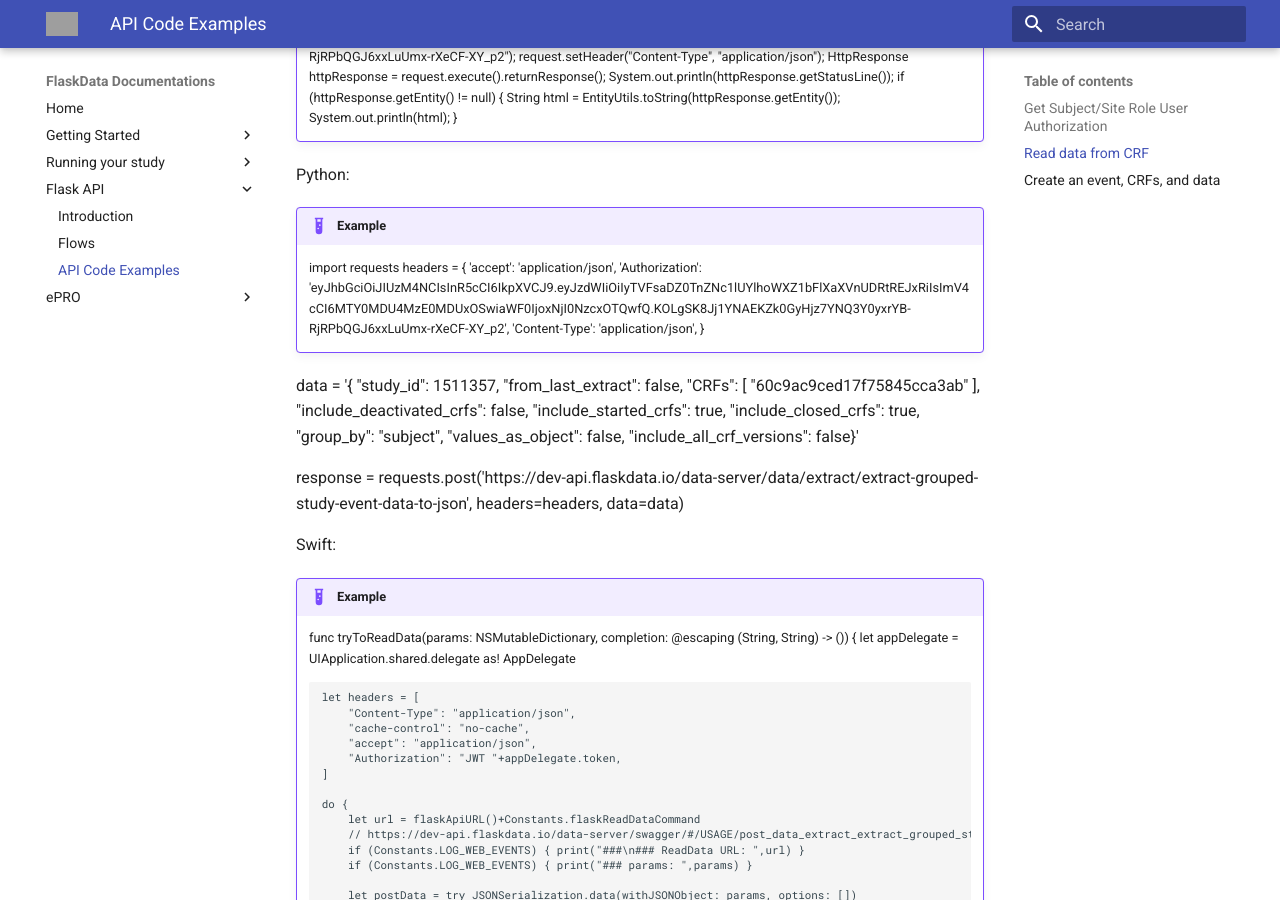
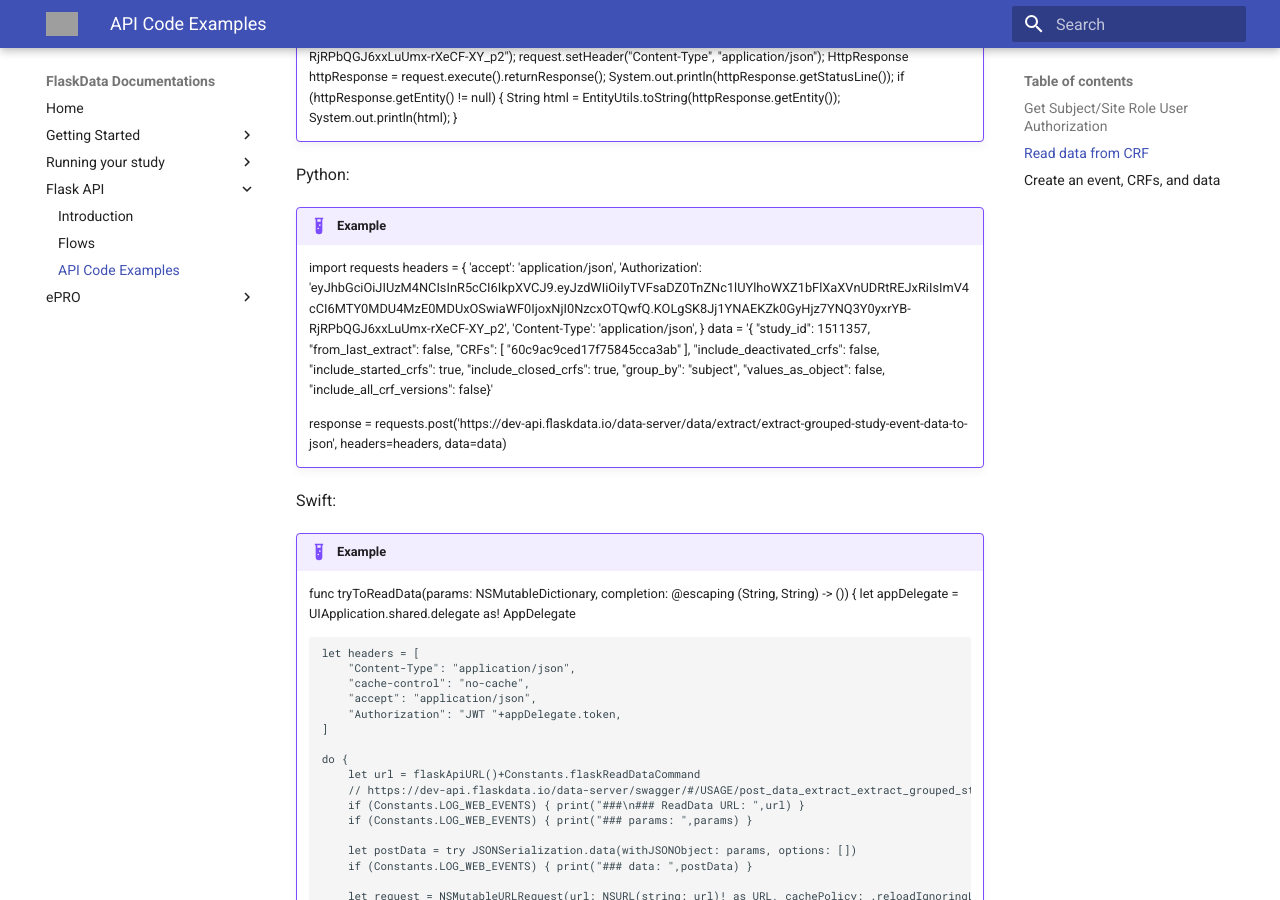
Before and after one commit to onlyjazz/flask-docs, an MkDocs documentation site: the page built from docs/api_code_examples.md, in a window 1280 px wide and 900 px high, scrolled down 2299 px. Built offline with MkDocs 1.6.1 and Material for MkDocs 9.7.7, drawn with Linux system fonts in a browser that asks for light colours; grey boxes are pictures that could not be loaded.

Commit message:
formatting

```diff
--- a/docs/api_code_examples.md
+++ b/docs/api_code_examples.md
@@ -147,10 +147,9 @@ Python:
         'Authorization': 'eyJhbGciOiJIUzM4NCIsInR5cCI6IkpXVCJ9.eyJzdWIiOiIyTVFsaDZ0TnZNc1lUYlhoWXZ1bFlXaXVnUDRtREJxRiIsImV4cCI6MTY0MDU4MzE0MDUxOSwiaWF0IjoxNjI0NzcxOTQwfQ.KOLgSK8Jj1YNAEKZk0GyHjz7YNQ3Y0yxrYB-RjRPbQGJ6xxLuUmx-rXeCF-XY_p2',
         'Content-Type': 'application/json',
     }
+    data = '{ "study_id": 1511357, "from_last_extract": false, "CRFs": [ "60c9ac9ced17f75845cca3ab" ], "include_deactivated_crfs": false, "include_started_crfs": true, "include_closed_crfs": true, "group_by": "subject", "values_as_object": false, "include_all_crf_versions": false}'
 
-data = '{ "study_id": 1511357, "from_last_extract": false, "CRFs": [ "60c9ac9ced17f75845cca3ab" ], "include_deactivated_crfs": false, "include_started_crfs": true, "include_closed_crfs": true, "group_by": "subject", "values_as_object": false, "include_all_crf_versions": false}'
-
-response = requests.post('https://dev-api.flaskdata.io/data-server/data/extract/extract-grouped-study-event-data-to-json', headers=headers, data=data)
+    response = requests.post('https://dev-api.flaskdata.io/data-server/data/extract/extract-grouped-study-event-data-to-json', headers=headers, data=data)
 
 
 Swift:
```
